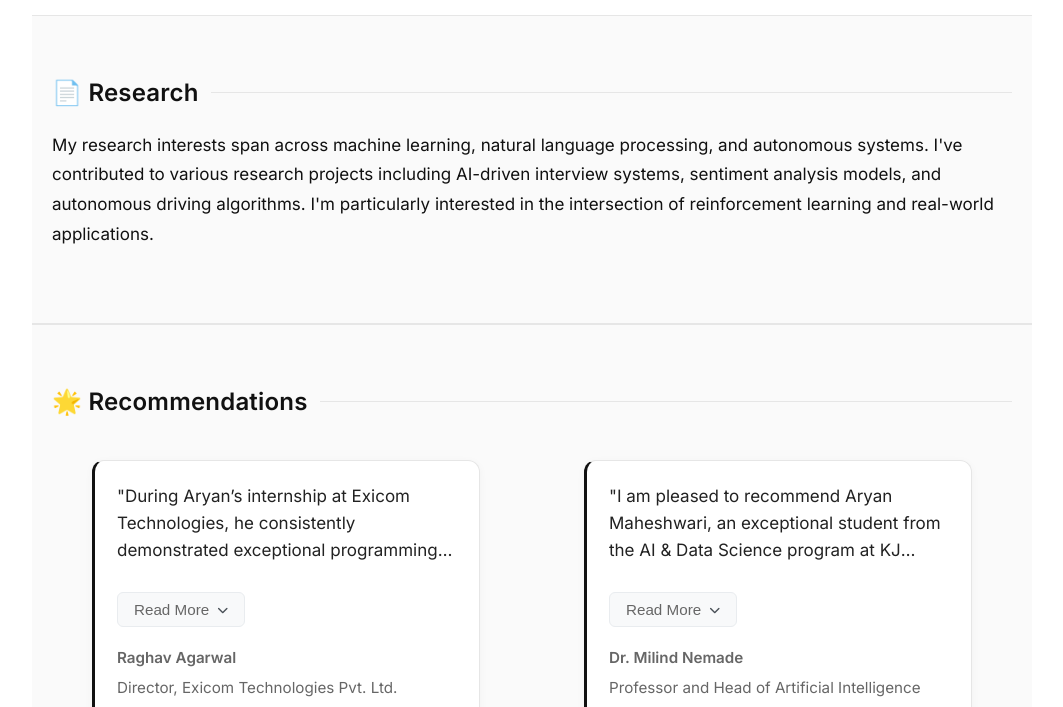
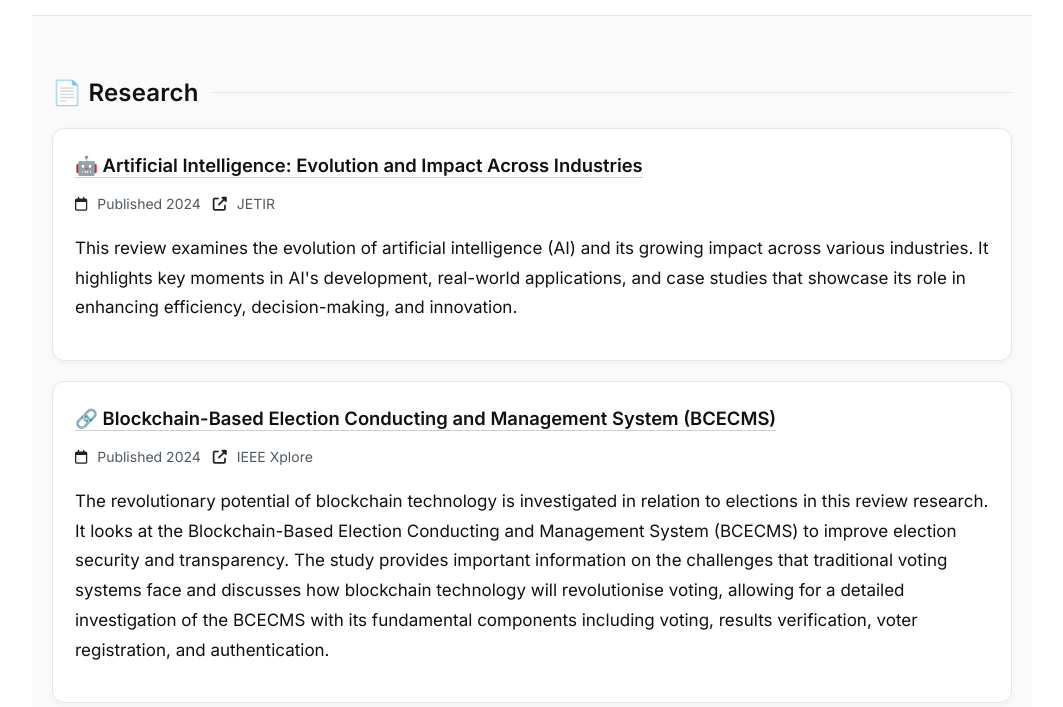
Before and after one commit to Aryan-2602/personal-website, a plain HTML site: page index.html in a window 1280 px wide. Shown: the part 5410-6117 px from the top of the page, without its empty margins (108-1171 px from the left). Drawn offline with Linux system fonts and the light colour scheme.

Commit message:
added research papers

```diff
--- a/index.html
+++ b/index.html
@@ -227,6 +227,25 @@
   <!-- Research -->
   <section class="section alt" id="research">
     <h2>📄 Research</h2>
+
+    <div class="card">
+      <h3><a href="https://www.jetir.org/papers/JETIR2402064.pdf" target="_blank">🤖 Artificial Intelligence: Evolution and Impact Across Industries</a></h3>
+      <div class="meta">
+        <span><i class="far fa-calendar"></i> Published 2024</span>
+        <span><i class="fas fa-external-link-alt"></i> JETIR</span>
+      </div>
+      <p>This review examines the evolution of artificial intelligence (AI) and its growing impact across various industries. It highlights key moments in AI's development, real-world applications, and case studies that showcase its role in enhancing efficiency, decision-making, and innovation.</p>
+    </div>
+
+    <div class="card">
+      <h3><a href="https://ieeexplore.ieee.org/document/10455039" target="_blank">🔗 Blockchain-Based Election Conducting and Management System (BCECMS)</a></h3>
+      <div class="meta">
+        <span><i class="far fa-calendar"></i> Published 2024</span>
+        <span><i class="fas fa-external-link-alt"></i> IEEE Xplore</span>
+      </div>
+      <p>The revolutionary potential of blockchain technology is investigated in relation to elections in this review research. It looks at the Blockchain-Based Election Conducting and Management System (BCECMS) to improve election security and transparency. The study provides important information on the challenges that traditional voting systems face and discusses how blockchain technology will revolutionise voting, allowing for a detailed investigation of the BCECMS with its fundamental components including voting, results verification, voter registration, and authentication.</p>
+    </div>
+
     <p>
       My research interests span across machine learning, natural language processing, and autonomous systems. I've contributed to various research projects including AI-driven interview systems, sentiment analysis models, and autonomous driving algorithms. I'm particularly interested in the intersection of reinforcement learning and real-world applications.
     </p>
```
